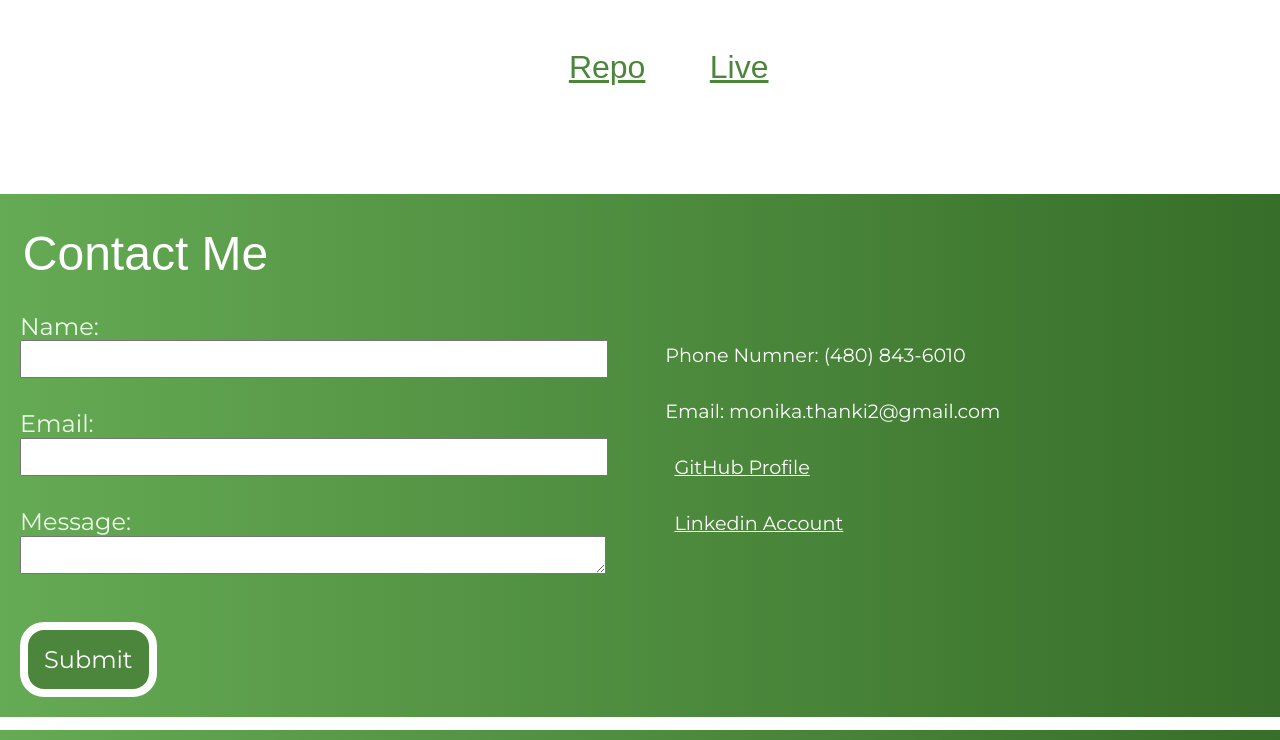
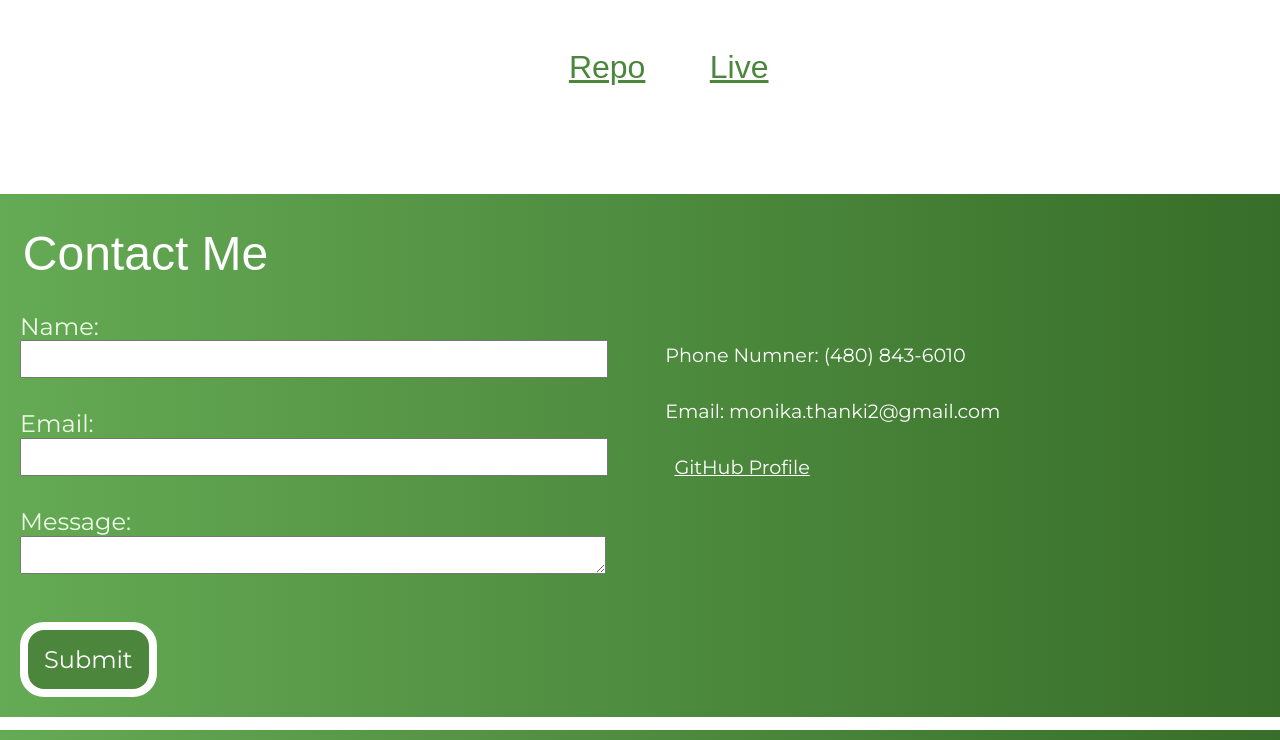
Before and after one commit to monikathanki/Thinkful-portfolio, a plain HTML site: page index.html in a window 1280 px wide. Shown: the part 5163-5903 px from the top of the page. Drawn offline with nearby package versions, Linux system fonts and the light colour scheme; a web font is replaced by a local one.

Commit message:
Update index.html
fix issue

```diff
--- a/index.html
+++ b/index.html
@@ -149,8 +149,6 @@
                         <p>Phone Numner: (480) 843-6010</p>
                         <p>Email: monika.thanki2@gmail.com</p>
                         <p><a href="https://github.com/Monikathanki" target="_blank">GitHub Profile</a></p>
-                        <p><a href="https://www.linkedin.com/in/monika-thanki-579830151/" target="_blank">Linkedin Account</a></p>
-
                     </div>
                 </div>
             </article>
```
